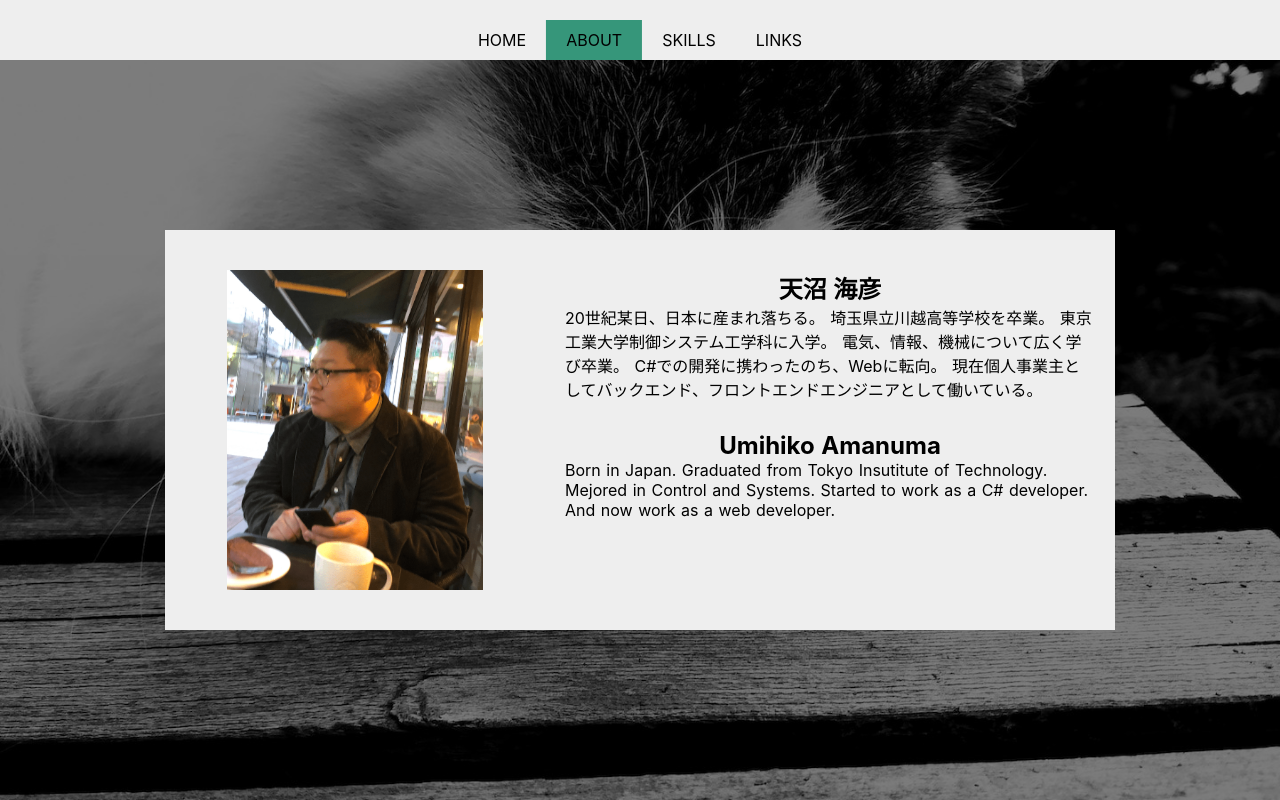
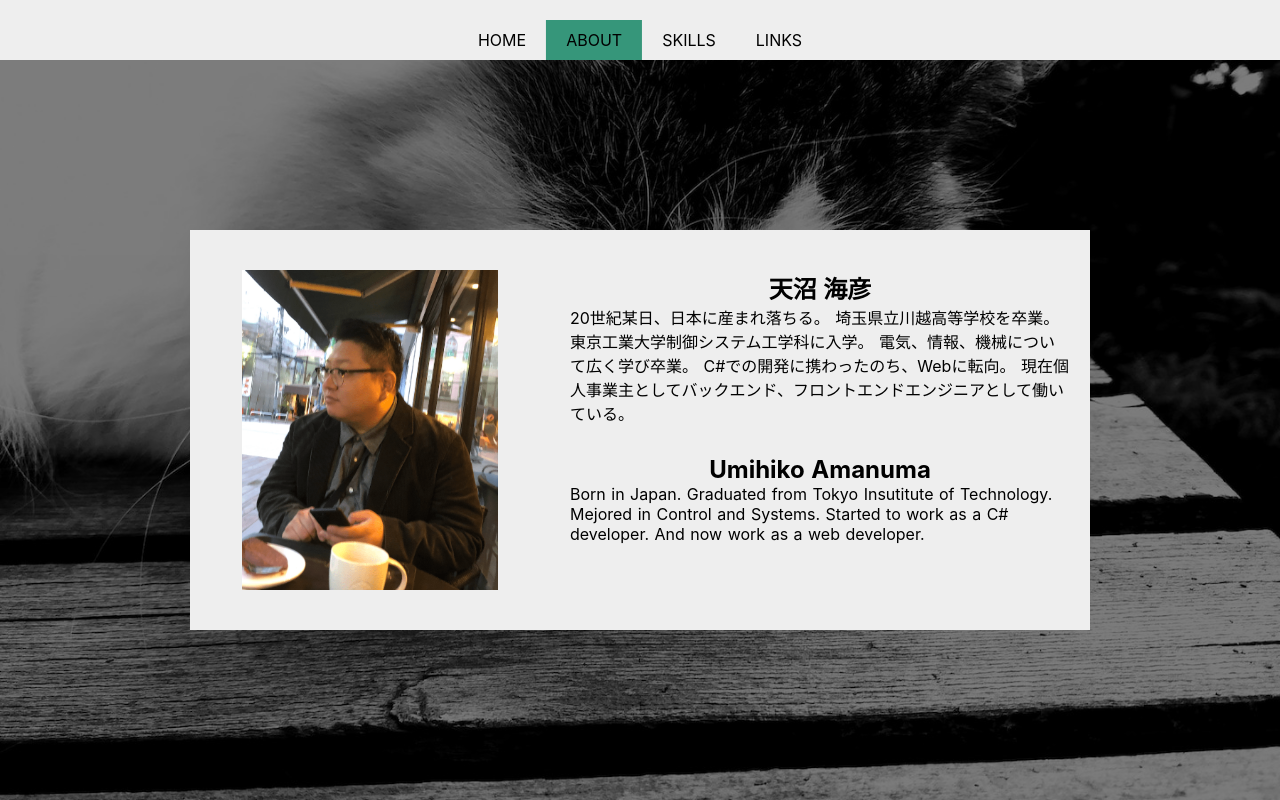
Before and after one commit to umigit/portfolio-nuxt, a Nuxt app: page /about in a window 1280 px wide. Built offline with nearby package versions, Linux system fonts and the light colour scheme.

Commit message:
update layout

```diff
--- a/pages/about.vue
+++ b/pages/about.vue
@@ -37,7 +37,7 @@ export default {
 .poster {
   background-color: #eee;
   width: 80%;
-  max-width: 950px;
+  max-width: 900px;
   margin: 20px;
   padding: 20px 0;
   position: relative;
```
